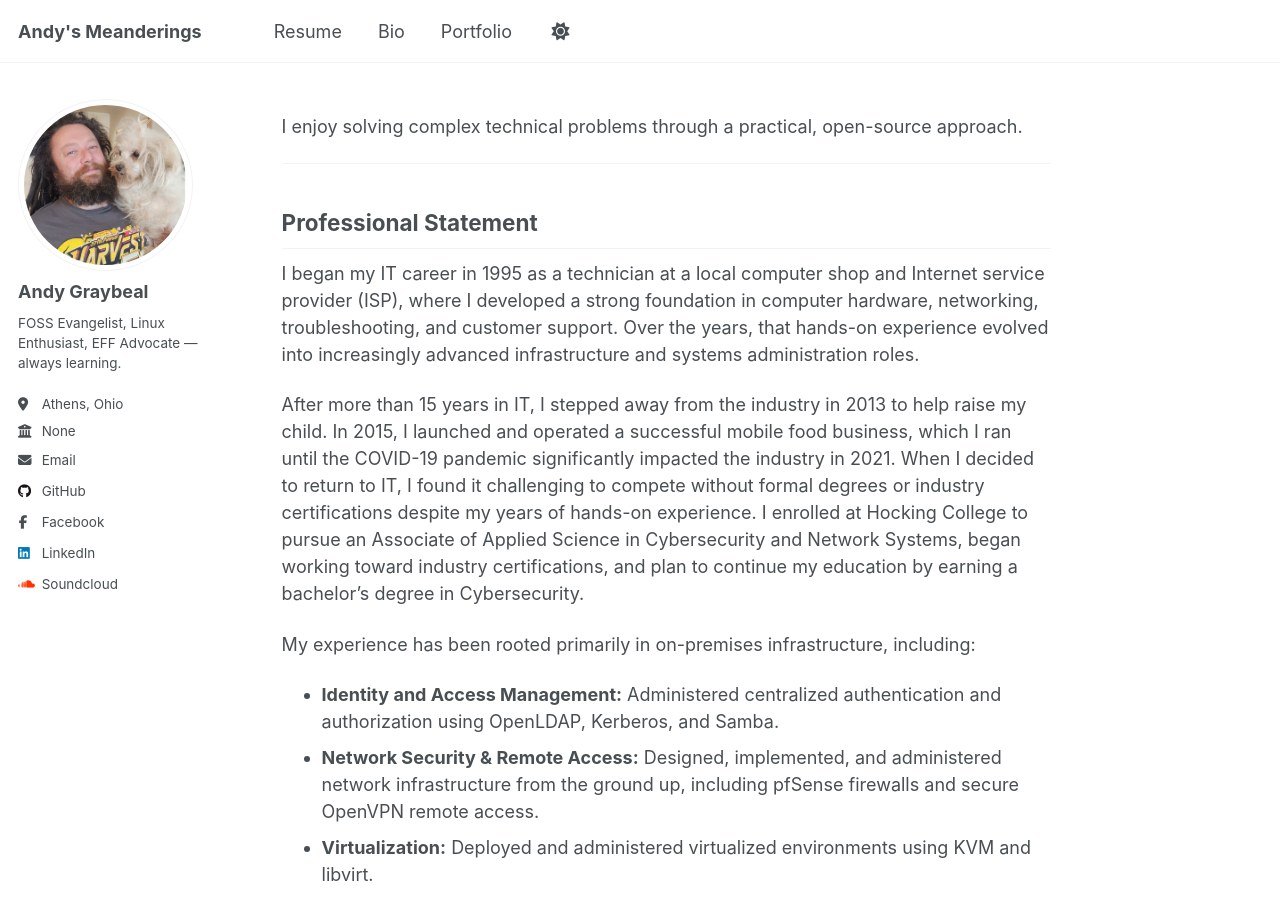
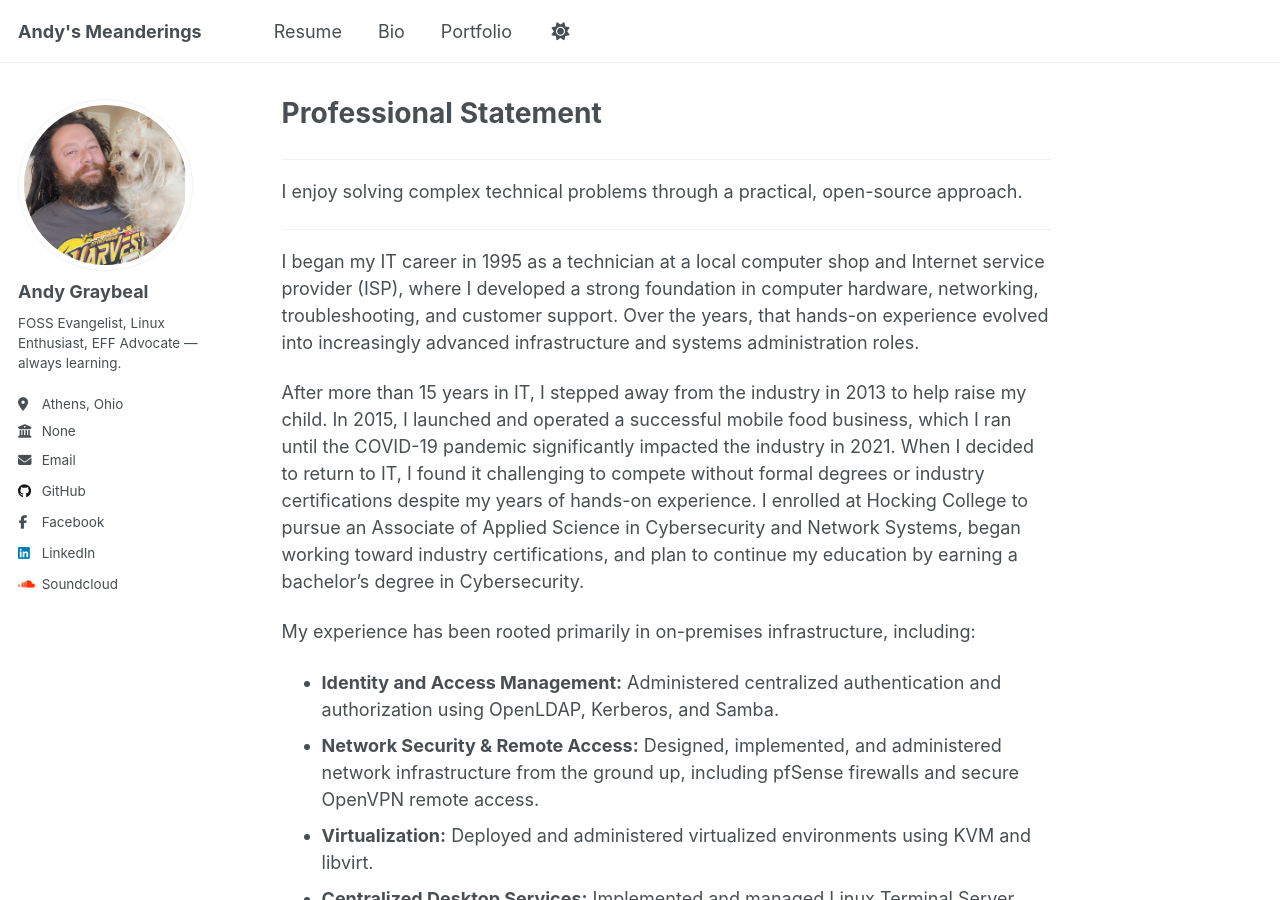
Before and after one commit to andy-graybeal/andy-graybeal.github.io, a Jekyll site: the page built from _pages/about.md, in a window 1280 px wide and 900 px high. Built offline with Jekyll 4.4.1, drawn with Linux system fonts in a browser that asks for light colours; a script that is not in the unit is left out; part of the change alters nothing that is shown.

```diff
--- a/_pages/about.md
+++ b/_pages/about.md
@@ -1,6 +1,6 @@
 ---
 permalink: /
-title: ""
+title: "Professional Statement"
 author_profile: true
 redirect_from:
   - /about/
@@ -55,10 +55,12 @@ redirect_from:
 # ------
 # More info about configuring Academic Pages can be found in [the guide](https://academicpages.github.io/markdown/), the [growing wiki](https://github.com/academicpages/academicpages.github.io/wiki), and you can always [ask a question on GitHub](https://github.com/academicpages/academicpages.github.io/discussions). The [guides for the Minimal Mistakes theme](https://mmistakes.github.io/minimal-mistakes/docs/configuration/) (which this theme was forked from) might also be helpful. -->
 
+---
+
 I enjoy solving complex technical problems through a practical, open-source approach.
 
 ---
-## Professional Statement
+
 
 I began my IT career in 1995 as a technician at a local computer shop and Internet service provider (ISP), where I developed a strong foundation in computer hardware, networking, troubleshooting, and customer support. Over the years, that hands-on experience evolved into increasingly advanced infrastructure and systems administration roles.
 
```
